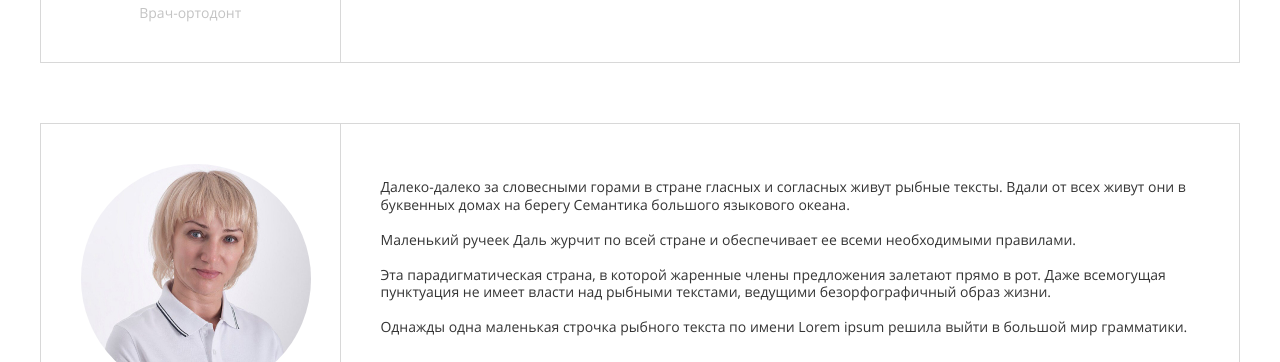
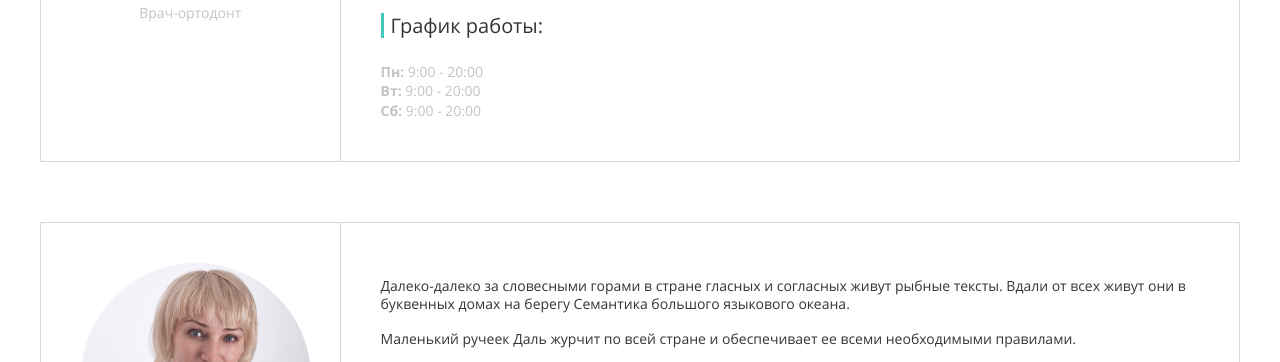
Before and after one commit to kost999/dia_front_d2, a website: page src/doctors.html in a window 1280 px wide. Shown: the part 939-1301 px from the top of the page. Drawn offline with nearby package versions, Linux system fonts and the light colour scheme; files that its build step writes are made by us from their sources; files whose address does not match are found by name.

Commit message:
doctors schedule

```diff
--- a/src/doctors.html
+++ b/src/doctors.html
@@ -54,6 +54,20 @@
                 <img src="https://placeimg.com/77/115/any" alt="">
               </div>
             </div>
+          </div>
+          <div class="doctor-preview__doctor_schedule">
+            <div class="doctor-preview__doctor_schedule__work_time_header">
+              График работы:
+            </div>
+            <p class="doctor-preview__doctor_schedule__work_time">
+              <b>Пн:</b> 9:00 - 20:00
+            </p>
+            <p class="doctor-preview__doctor_schedule__work_time">
+              <b>Вт:</b> 9:00 - 20:00
+            </p>
+            <p class="doctor-preview__doctor_schedule__work_time">
+              <b>Сб:</b> 9:00 - 20:00
+            </p>
           </div>
         </div>
       </div>
--- a/src/style/partials/doctor-preview.scss
+++ b/src/style/partials/doctor-preview.scss
@@ -68,4 +68,36 @@
     font-size: 1.4rem;
     margin-bottom: 3.5rem;
   }
+
+  &__doctor_schedule {
+    margin: 3.5rem 0 0 0;
+
+    &__work_time_header {
+      font-size: 2rem;
+      padding-left: 1rem;
+      position: relative;
+
+      margin: 0.5rem 0 2.5rem 0;
+      float: none;
+      box-sizing: border-box;
+
+    }
+
+    &__work_time_header:before {
+      content: '';
+      width: 3px;
+      height: 100%;
+      display: block;
+      position: absolute;
+      left: 0;
+      top: 0;
+      background-color: #43c7b6;
+    }
+
+    &__work_time {
+      font-size: 1.4rem;
+      color: #c4c4c4;
+      margin: 0 0 0.2rem 0;
+    }
+  }
 }
```
Also changed, not shown: build/css/style.css, build/css/style.min.css, build/doctors.html.
